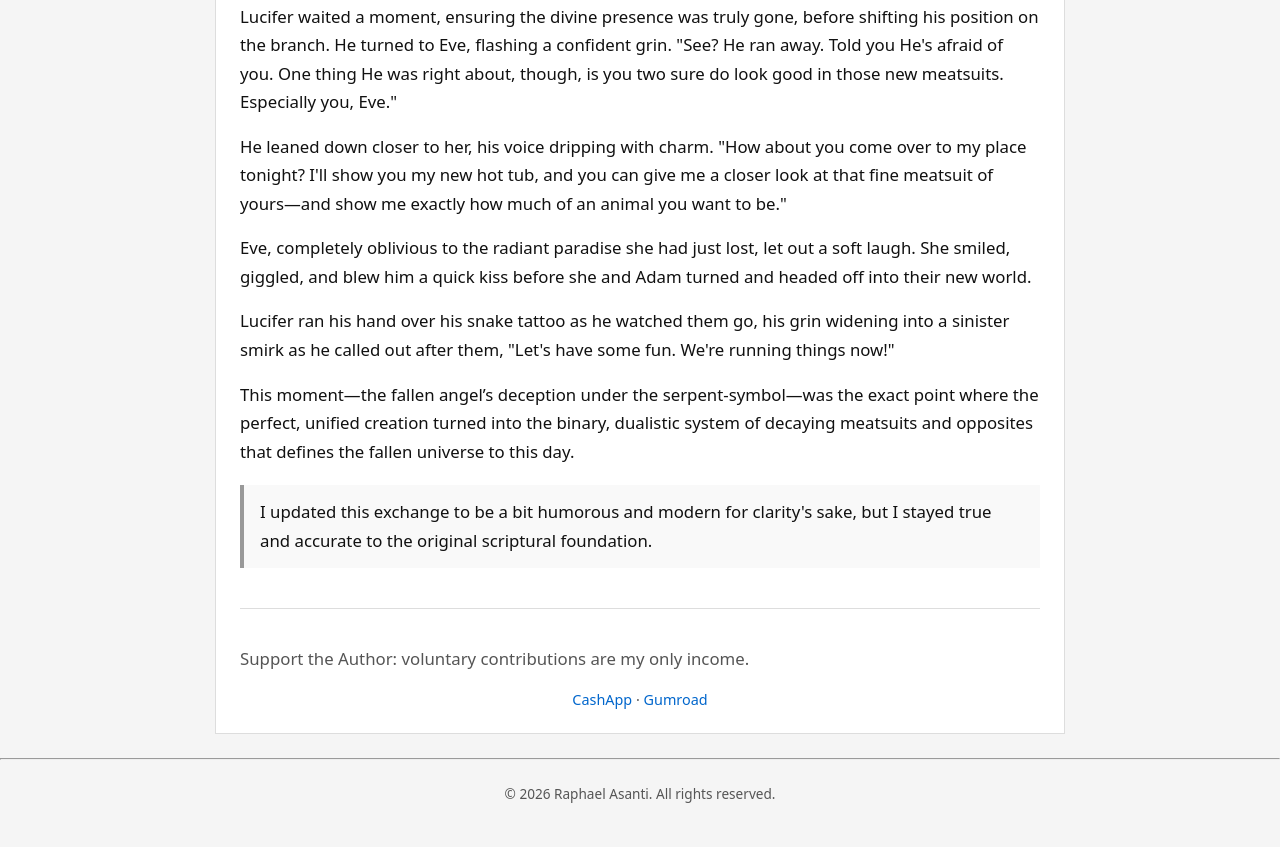
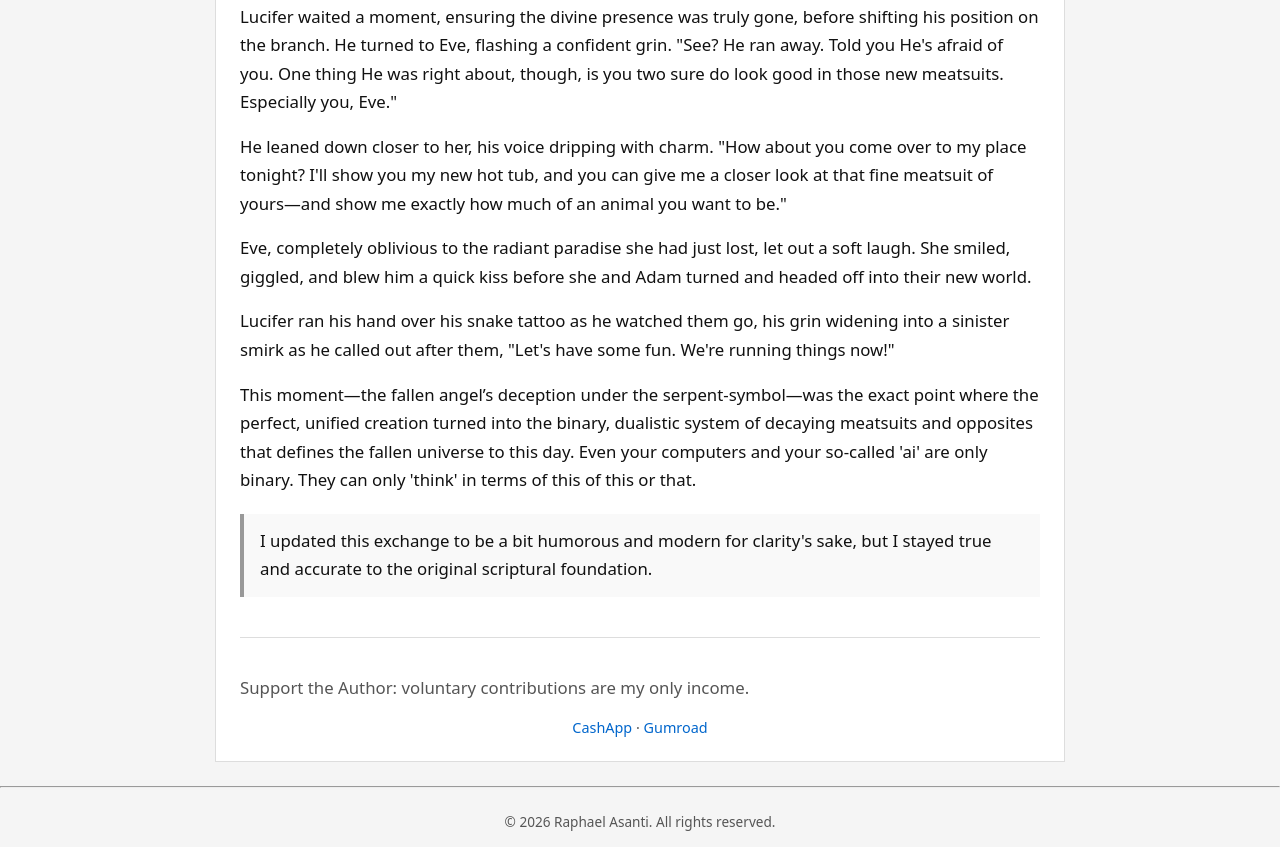
Before and after one commit to RaphaelAsanti/the-end-of-time, a plain HTML site: page chapter4-the-fall.html in a window 1280 px wide. Shown: the part 5995-6842 px from the top of the page. Before the commit the page ends 6814 px from the top, so only its background shows below. Drawn offline with Linux system fonts and the light colour scheme.

Commit message:
Enhance paragraph with commentary on AI and dualism
Added commentary on binary thinking in relation to AI.

```diff
--- a/chapter4-the-fall.html
+++ b/chapter4-the-fall.html
@@ -266,7 +266,7 @@ In the blink of an eye, the solid-light universe dematerializes into nothing and
 
 <p>Lucifer ran his hand over his snake tattoo as he watched them go, his grin widening into a sinister smirk as he called out after them, "Let's have some fun. We're running things now!"</p>
 
-<p>This moment&mdash;the fallen angel’s deception under the serpent-symbol&mdash;was the exact point where the perfect, unified creation turned into the binary, dualistic system of decaying meatsuits and opposites that defines the fallen universe to this day.</p>
+<p>This moment&mdash;the fallen angel’s deception under the serpent-symbol&mdash;was the exact point where the perfect, unified creation turned into the binary, dualistic system of decaying meatsuits and opposites that defines the fallen universe to this day.  Even your computers and your so-called 'ai' are only binary.  They can only 'think' in terms of this of this or that.</p>
 
 <div class="inset sidebar">
 I updated this exchange to be a bit humorous and modern for clarity's sake, but I stayed true and accurate to the original scriptural foundation.
```
